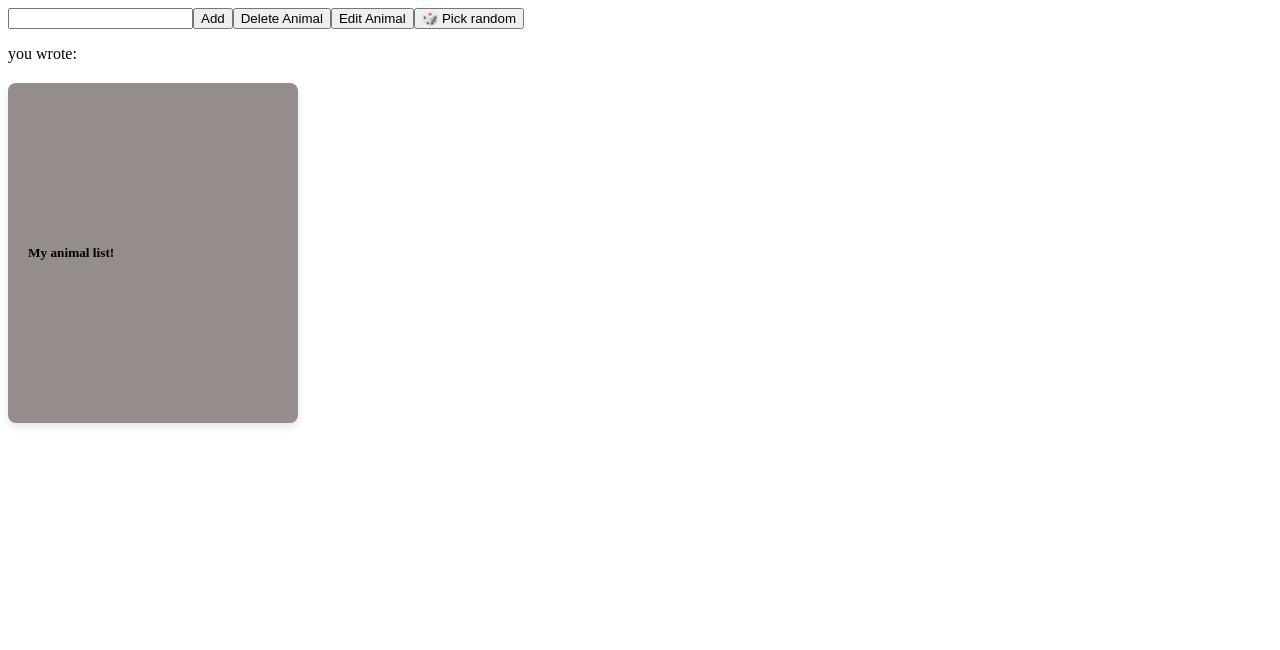
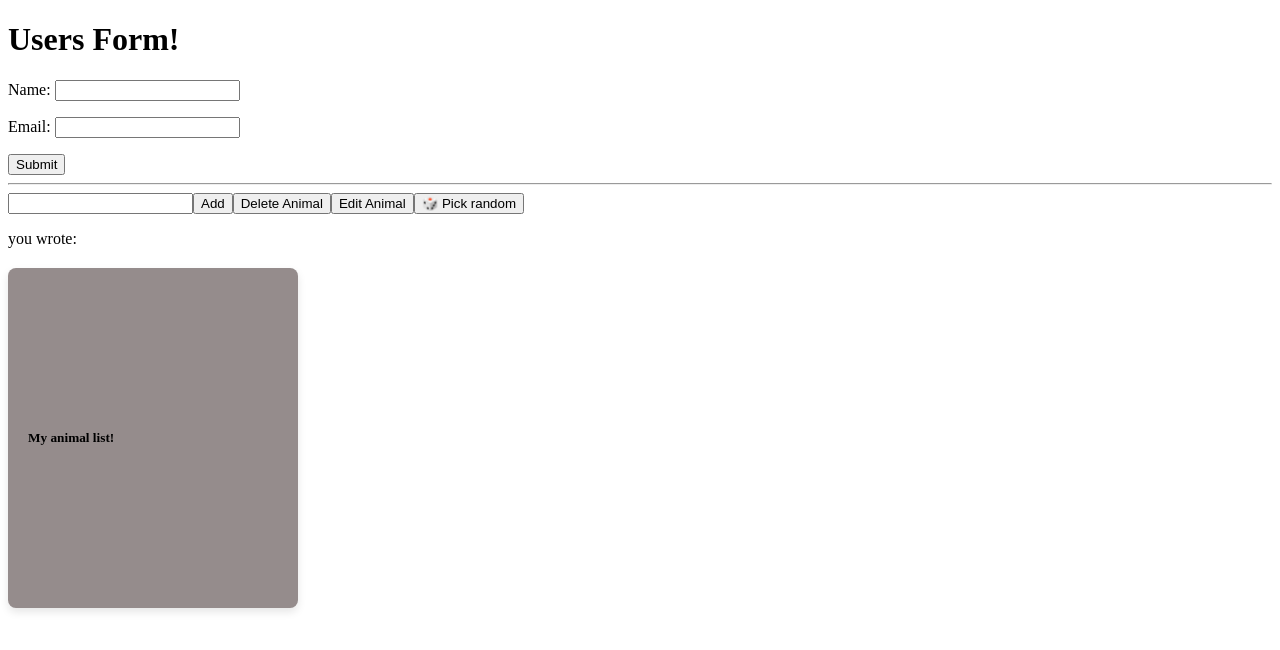
Before and after one commit to Mahdi-0011/parent-children, a React (Vite) app: page / in a window 1280 px wide. Shown: the top 650 px of the page. Built offline with nearby package versions, Linux system fonts and the light colour scheme.

Commit message:
fix: form adde.

```diff
--- a/src/App.tsx
+++ b/src/App.tsx
@@ -1,12 +1,14 @@
 
 import './App.scss'
 import AnimalList from './componetns/Animallist/animlalist';
+import FormUsers from './componetns/form/form';
 
 
 function App() {
 
   return (
     <>
+    <FormUsers />
     <AnimalList />
     </>
   )
--- /dev/null
+++ b/src/componetns/form/card.tsx
@@ -0,0 +1,15 @@
+interface CardProps {
+  name: string;
+  email: string;
+}
+
+const Card = ({ name, email }: CardProps) => {
+  return (
+    <div className="card" style={{ border: "1px solid #ddd", padding: "10px", marginBottom: "10px" }}>
+      <h2>{name}</h2>
+      <p>{email}</p>
+    </div>
+  );
+};
+
+export default Card;
--- /dev/null
+++ b/src/componetns/form/form.tsx
@@ -0,0 +1,62 @@
+import { useState } from "react";
+import Card from "./card";
+import './form.scss'
+
+const FormUsers = () => {
+  const [user, setUser] = useState({ name: "", email: "" });
+  const [submittedUsers, setSubmittedUsers] = useState<{ name: string; email: string }[]>([]);
+
+  const handleChange = (e: React.ChangeEvent<HTMLInputElement>) => {
+    const { name, value } = e.target;
+    setUser({ ...user, [name]: value });
+  };
+
+  const handleSubmit = (e: React.FormEvent) => {
+    e.preventDefault();
+    // lägga till ny kort
+    setSubmittedUsers([...submittedUsers, user]);
+    setUser({ name: "", email: "" });
+  };
+
+  return (
+    <>
+      <h1>Users Form!</h1>
+      <form onSubmit={handleSubmit}>
+        <p>
+          Name: <input
+          type="text"
+          name="name"
+          value={user.name}
+          onChange={handleChange}
+          />
+        </p>
+        <p>
+          Email: <input
+          type="text"
+          name="email"
+          value={user.email}
+          onChange={handleChange}
+          />
+        </p>
+        <button
+        type="submit">
+          Submit
+          </button>
+      </form>
+      <hr />
+
+      {/* visa alla kort*/}
+      <div>
+        {submittedUsers.map((submittedUser, index) => (
+          <Card
+          key={index}
+          name={submittedUser.name}
+          email={submittedUser.email}
+          />
+        ))}
+      </div>
+    </>
+  );
+};
+
+export default FormUsers;
```
Also changed, not shown: src/componetns/form/form.scss (added).
